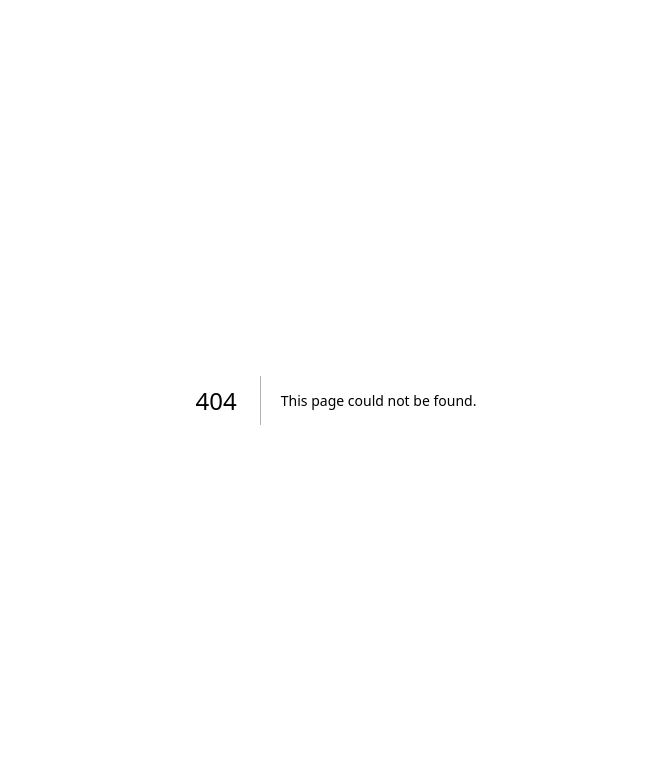
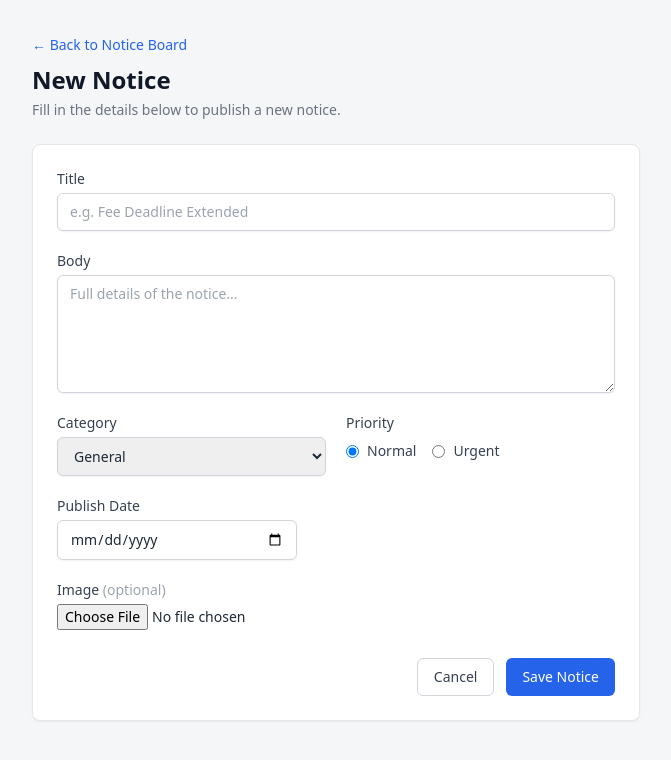
Before and after one commit to Nitanshkumar/Notice_board, a Next.js app: page /notices/new in a window 1280 px wide. Before the commit this address had no page. Shown: the top 760 px of the page, without its empty margins (304-975 px from the left). Built offline with nearby package versions, Linux system fonts and the light colour scheme.

Commit message:
feat: add create and edit notice pages

```diff
--- /dev/null
+++ b/pages/notices/[id]/edit.js
@@ -0,0 +1,37 @@
+import Link from "next/link";
+import prisma from "../../../lib/prisma";
+import NoticeForm from "../../../components/NoticeForm";
+
+export async function getServerSideProps({ params }) {
+  const id = Number(params.id);
+  if (!Number.isInteger(id)) {
+    return { notFound: true };
+  }
+
+  const notice = await prisma.notice.findUnique({ where: { id } });
+  if (!notice) {
+    return { notFound: true };
+  }
+
+  return {
+    props: {
+      notice: JSON.parse(JSON.stringify(notice)),
+    },
+  };
+}
+
+export default function EditNoticePage({ notice }) {
+  return (
+    <div className="mx-auto max-w-2xl px-4 py-8 sm:px-6 lg:px-8">
+      <Link href="/" className="text-sm text-blue-600 hover:underline">
+        &larr; Back to Notice Board
+      </Link>
+      <h1 className="mt-2 text-2xl font-bold text-gray-900">Edit Notice</h1>
+      <p className="mt-1 text-sm text-gray-500">Update the fields and save your changes.</p>
+
+      <div className="mt-6 rounded-lg border border-gray-200 bg-white p-6 shadow-sm">
+        <NoticeForm mode="edit" initialNotice={notice} />
+      </div>
+    </div>
+  );
+}
--- /dev/null
+++ b/pages/notices/new.js
@@ -0,0 +1,18 @@
+import Link from "next/link";
+import NoticeForm from "../../components/NoticeForm";
+
+export default function NewNoticePage() {
+  return (
+    <div className="mx-auto max-w-2xl px-4 py-8 sm:px-6 lg:px-8">
+      <Link href="/" className="text-sm text-blue-600 hover:underline">
+        &larr; Back to Notice Board
+      </Link>
+      <h1 className="mt-2 text-2xl font-bold text-gray-900">New Notice</h1>
+      <p className="mt-1 text-sm text-gray-500">Fill in the details below to publish a new notice.</p>
+
+      <div className="mt-6 rounded-lg border border-gray-200 bg-white p-6 shadow-sm">
+        <NoticeForm mode="create" />
+      </div>
+    </div>
+  );
+}
```
